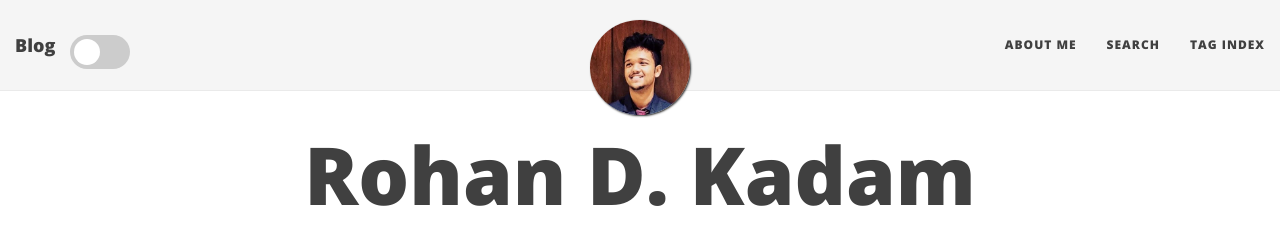
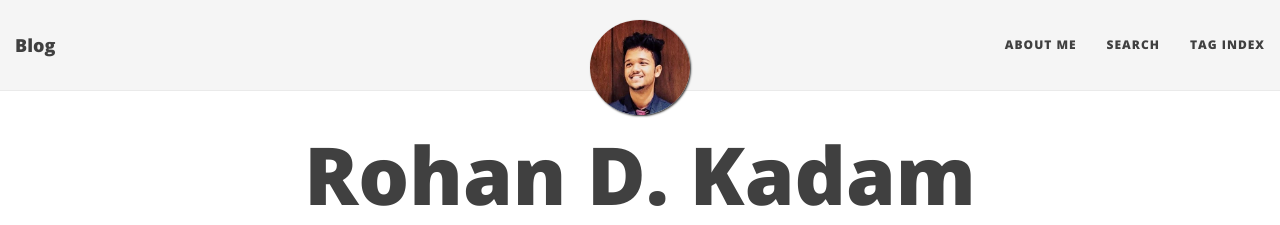
Before and after one commit to iamrdk21/Website1, a Jekyll site: the page built from aboutme.md, in a window 1280 px wide. Shown: the top 225 px of the page. Built offline with Jekyll 4.4.1, drawn with Linux system fonts in a browser that asks for light colours; nearby versions of some CDN libraries.

Commit message:
Update nav.html

```diff
--- a/_includes/nav.html
+++ b/_includes/nav.html
@@ -12,27 +12,7 @@
       {%- elsif site.title -%}
         <a class="navbar-brand" href="{{ '' | absolute_url }}">Blog</a>
       {%- endif -%}
-	<a class="navbar-brand">
-	 <label class="switch">
-  <input type="checkbox" id="switchValue" name="XYZ" onclick="myFunction()">
-  <div class="slider round"></div>
-</label>
-	</a>
     </div>
-
-		  <head><link rel="stylesheet" href="../css/dark-mode.css"></head>
-
-
-<script>
-function myFunction()
-{
-	var element = document.body;
-   element.classList.toggle("dark-mode");
-}
-var isChecked=document.getElementById("switchValue").checked;
-console.log(isChecked);
-</script>
-
 
     <div class="collapse navbar-collapse" id="main-navbar">
       <ul class="nav navbar-nav navbar-right">
```
